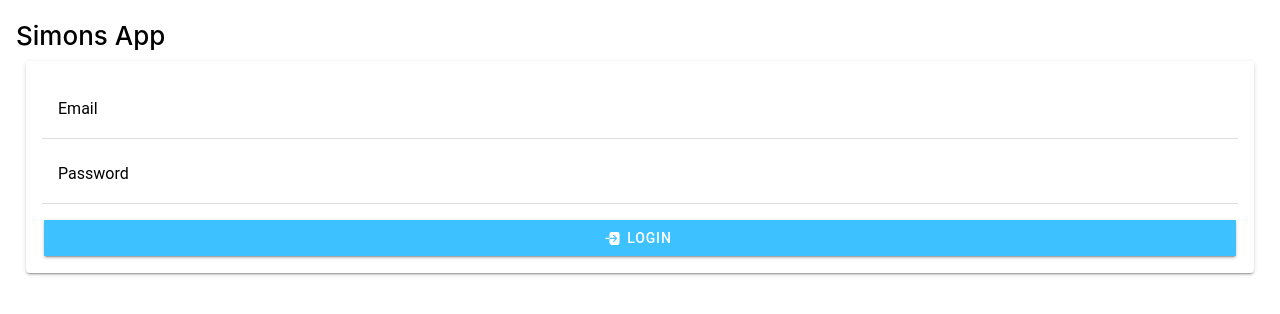
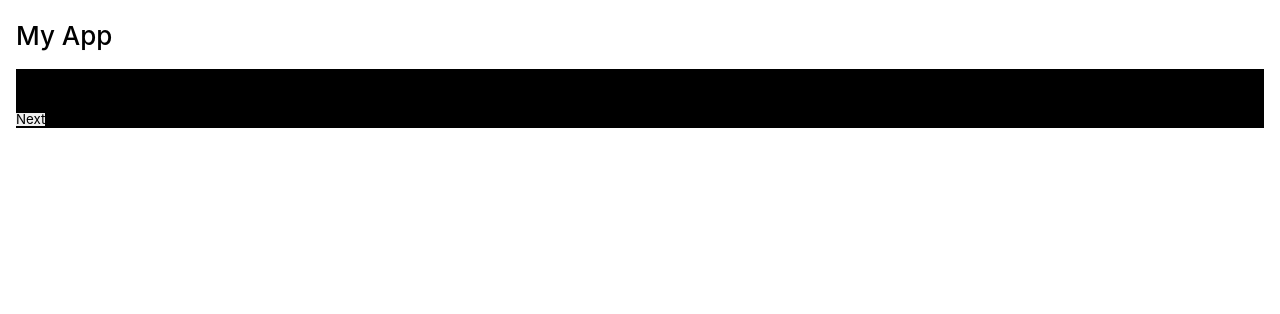
Before and after one commit to davletd/guruai, a React (Create React App) app: page / in a window 1280 px wide. Shown: the top 314 px of the page. Built offline with nearby package versions, Linux system fonts and the light colour scheme.

Commit message:
Add scss modules and welcome page

```diff
--- a/package.json
+++ b/package.json
@@ -19,6 +19,7 @@
     "react-dom": "^18.2.0",
     "react-router-dom": "^6.11.2",
     "react-scripts": "5.0.1",
+    "sass": "^1.62.1",
     "typescript": "^4.9.5",
     "web-vitals": "^2.1.4"
   },
--- a/src/App.tsx
+++ b/src/App.tsx
@@ -23,7 +23,7 @@ setupIonicReact();
 function App() {
 	return (
 		<div style={{ margin: '0 1rem 0 1rem', paddingTop: 'env(safe-area-inset-top)' }}>
-			<h1>Simons App</h1>
+			<h1>My App</h1>
 			<Outlet />
 		</div>
 	);
--- a/src/index.tsx
+++ b/src/index.tsx
@@ -5,6 +5,7 @@ import App from './App';
 import { BrowserRouter, Routes, Route, Link } from 'react-router-dom';
 import Login from './routes/Login';
 import Dashboard from './routes/Dashboard';
+import Welcome from './routes/Welcome';
 
 const root = ReactDOM.createRoot(document.getElementById('root') as HTMLElement);
 root.render(
@@ -12,6 +13,7 @@ root.render(
 		<BrowserRouter>
 			<Routes>
 				<Route path="/" element={<App />}>
+          <Route path="/" element={<Welcome />} />
 					<Route path="" element={<Login />} />
 					<Route path="/app/dashboard" element={<Dashboard />} />
 					<Route
--- /dev/null
+++ b/src/routes/Welcome.module.scss
@@ -0,0 +1,3 @@
+.Welcome {
+	background-color: black;
+}
--- /dev/null
+++ b/src/routes/Welcome.tsx
@@ -0,0 +1,19 @@
+import { useNavigate } from 'react-router-dom';
+import styles from './Welcome.module.scss';
+
+const Welcome = () => {
+	const navigate = useNavigate();
+
+	const onLogout = () => {
+		navigate('/');
+	};
+
+	return (
+		<div className={styles.Welcome}>
+			<h2>Welcome</h2>
+			<button>Next</button>
+		</div>
+	);
+}
+
+export default Welcome;
```
Also changed, not shown: 1 other file (tests, documents, lock files or other folders).
